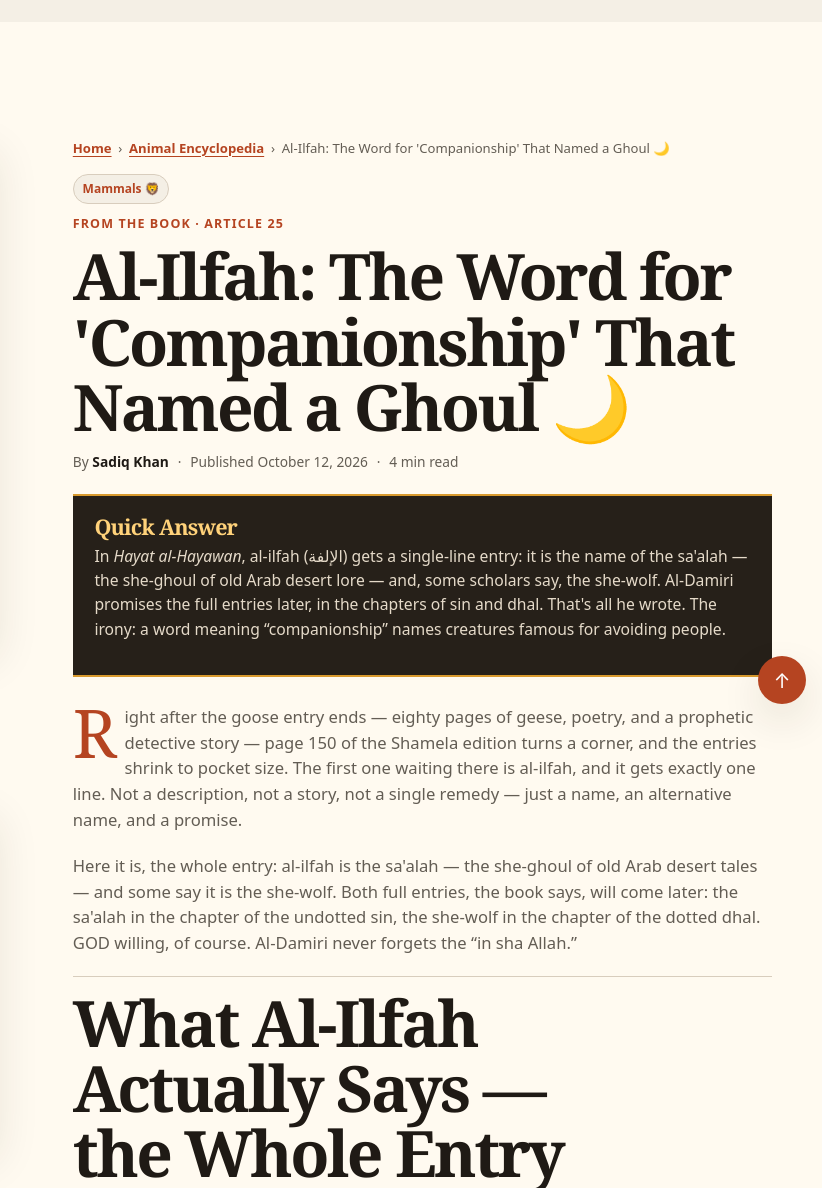
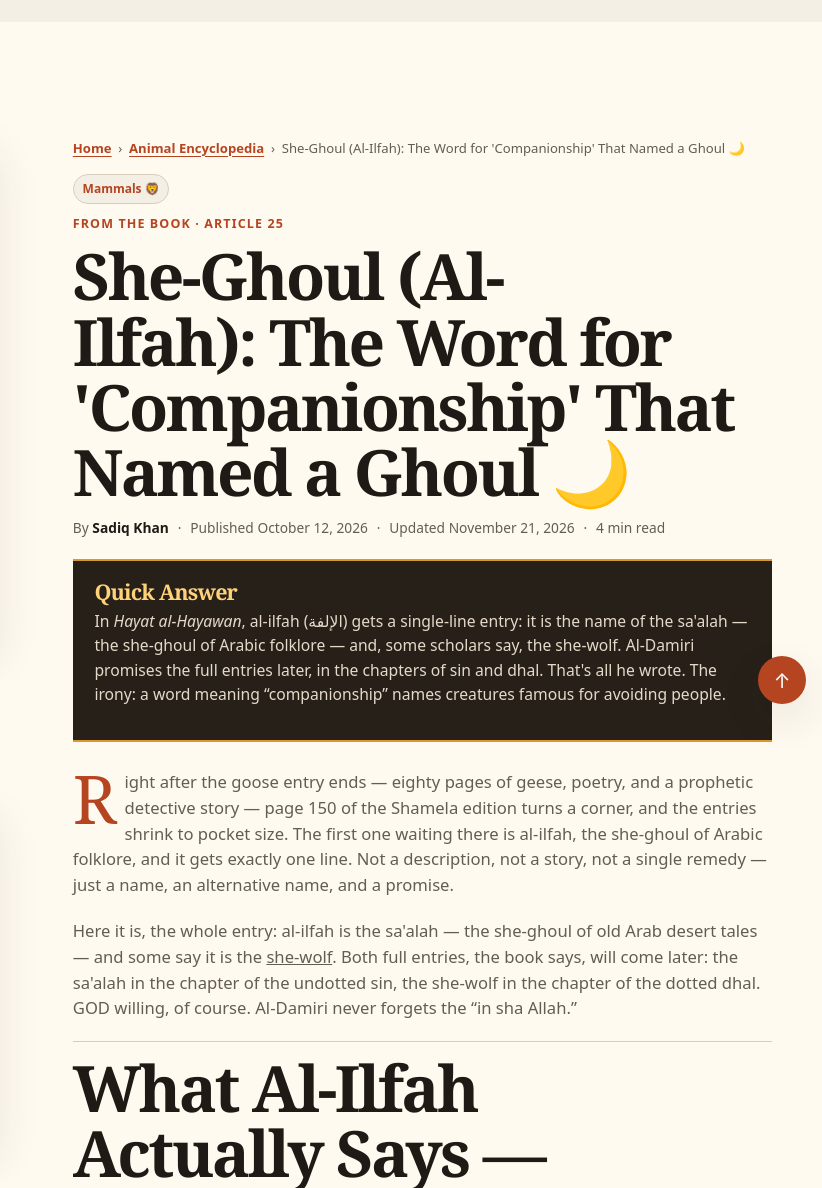
Before and after one commit to sadiqcrazy11-ctrl/sadiqcrazy11-ctrl.github.io, a plain HTML site: page assets/pages/ilfah.html in a window 1280 px wide. Shown: the part 80-1268 px from the top of the page, 458-1280 px from the left. Drawn offline with Linux system fonts and the light colour scheme.

Commit message:
SEO refresh: ilfah (she-ghoul) — primary keyword 'she-ghoul', new title/meta, Quick Answer, H2, internal links

```diff
--- a/assets/pages/ilfah.html
+++ b/assets/pages/ilfah.html
@@ -6,23 +6,23 @@
   <meta name="viewport" content="width=device-width, initial-scale=1, viewport-fit=cover" />
   <meta name="color-scheme" content="light dark" />
   <meta name="theme-color" content="#17130f" />
-  <meta name="description" content="Al-ilfah (الإلفة) gets one line in Hayat al-Hayawan: the she-ghoul — or, some say, the she-wolf. Why &#x27;companionship&#x27; names creatures that shun people." />
-  <meta name="keywords" content="al-ilfah, hayat al hayawan, sa&#x27;alah, she-wolf, al-damiri" />
+  <meta name="description" content="Al-ilfah is the she-ghoul of Arabic folklore — the sa&#x27;alah, or some say the she-wolf. Why does a word meaning &#x27;companionship&#x27; name a creature that shuns people?" />
+  <meta name="keywords" content="she-ghoul, ghoul in Arabic folklore, sa&#x27;alah, al-ilfah, hayat al hayawan, she-wolf, al-damiri" />
   <link rel="icon" type="image/webp" href="https://sadiqcrazy11-ctrl.github.io/assets/profile.webp" />
   <link rel="apple-touch-icon" href="https://sadiqcrazy11-ctrl.github.io/assets/profile.webp" />
   <link rel="canonical" href="https://sadiqcrazy11-ctrl.github.io/assets/pages/ilfah.html" />
   <meta property="og:type" content="article" />
   <meta property="og:site_name" content="Strange Tale About Animals" />
   <meta property="og:url" content="https://sadiqcrazy11-ctrl.github.io/assets/pages/ilfah.html" />
-  <meta property="og:title" content="Al-Ilfah: The One-Line Entry That Named a She-Ghoul | Strange Tale About Animals" />
-  <meta property="og:description" content="Al-ilfah (الإلفة) gets one line in Hayat al-Hayawan: the she-ghoul — or, some say, the she-wolf. Why &#x27;companionship&#x27; names creatures that shun people." />
+  <meta property="og:title" content="She-Ghoul (Al-Ilfah — الإلفة): The Word for 'Companionship' That Named a Ghoul | Strange Tale About Animals" />
+  <meta property="og:description" content="Al-ilfah is the she-ghoul of Arabic folklore — the sa&#x27;alah, or some say the she-wolf. Why does a word meaning &#x27;companionship&#x27; name a creature that shuns people?" />
   <meta property="og:image" content="https://sadiqcrazy11-ctrl.github.io/assets/ilfah.jpg" />
   <meta name="twitter:card" content="summary_large_image" />
-  <meta name="twitter:title" content="Al-Ilfah: The One-Line Entry That Named a She-Ghoul | Strange Tale About Animals" />
-  <meta name="twitter:description" content="Al-ilfah (الإلفة) gets one line in Hayat al-Hayawan: the she-ghoul — or, some say, the she-wolf. Why &#x27;companionship&#x27; names creatures that shun people." />
+  <meta name="twitter:title" content="She-Ghoul (Al-Ilfah — الإلفة): The Word for 'Companionship' That Named a Ghoul | Strange Tale About Animals" />
+  <meta name="twitter:description" content="Al-ilfah is the she-ghoul of Arabic folklore — the sa&#x27;alah, or some say the she-wolf. Why does a word meaning &#x27;companionship&#x27; name a creature that shuns people?" />
   <meta name="twitter:image" content="https://sadiqcrazy11-ctrl.github.io/assets/ilfah.jpg" />
-  <title>Al-Ilfah: The One-Line Entry That Named a She-Ghoul | Strange Tale About Animals</title>
-  <script type="application/ld+json">{"@context": "https://schema.org", "@type": "Article", "headline": "Al-Ilfah: The One-Line Entry That Named a She-Ghoul | Strange Tale About Animals", "description": "Al-ilfah (الإلفة) gets one line in Hayat al-Hayawan: the she-ghoul — or, some say, the she-wolf. Why 'companionship' names creatures that shun people.", "image": ["https://sadiqcrazy11-ctrl.github.io/assets/ilfah.jpg"], "datePublished": "2026-10-12", "author": {"@type": "Person", "name": "Sadiq Khan"}, "publisher": {"@type": "Organization", "name": "Strange Tale About Animals"}, "mainEntityOfPage": "https://sadiqcrazy11-ctrl.github.io/assets/pages/ilfah.html"}</script>
+  <title>She-Ghoul (Al-Ilfah — الإلفة): The Word for 'Companionship' That Named a Ghoul | Strange Tale About Animals</title>
+  <script type="application/ld+json">{"@context": "https://schema.org", "@type": "Article", "headline": "She-Ghoul (Al-Ilfah — الإلفة): The Word for 'Companionship' That Named a Ghoul | Strange Tale About Animals", "description": "Al-ilfah is the she-ghoul of Arabic folklore — the sa'alah, or some say the she-wolf. Why does a word meaning 'companionship' name a creature that shuns people?", "image": ["https://sadiqcrazy11-ctrl.github.io/assets/ilfah.jpg"], "datePublished": "2026-10-12", "dateModified": "2026-11-21", "author": {"@type": "Person", "name": "Sadiq Khan"}, "publisher": {"@type": "Organization", "name": "Strange Tale About Animals"}, "mainEntityOfPage": "https://sadiqcrazy11-ctrl.github.io/assets/pages/ilfah.html"}</script>
 <script type="application/ld+json">{"@context": "https://schema.org", "@type": "BreadcrumbList", "itemListElement": [{"@type": "ListItem", "position": 1, "name": "Home", "item": "https://sadiqcrazy11-ctrl.github.io/"}, {"@type": "ListItem", "position": 2, "name": "Animal Encyclopedia", "item": "https://sadiqcrazy11-ctrl.github.io/assets/pages/az-index.html"}, {"@type": "ListItem", "position": 3, "name": "Al-Ilfah", "item": "https://sadiqcrazy11-ctrl.github.io/assets/pages/ilfah.html"}]}</script>
 <script type="application/ld+json">{"@context": "https://schema.org", "@graph": [{"@type": "FAQPage", "@id": "https://sadiqcrazy11-ctrl.github.io/assets/pages/ilfah.html#faq", "mainEntity": [{"@type": "Question", "name": "What does the al-ilfah entry actually say?", "acceptedAnswer": {"@type": "Answer", "text": "The complete entry is one line: al-ilfah is the sa'alah, or she-ghoul, and some say it is the she-wolf. Both full entries are promised later. No description, story, or remedies appear here."}}, {"@type": "Question", "name": "Why is a word meaning companionship the name of a ghoul?", "acceptedAnswer": {"@type": "Answer", "text": "The book does not explain it. Ilfah means familiarity and companionship in Arabic, yet it is attached to the she-ghoul and the she-wolf, creatures associated with keeping away from people. The contradiction remains unresolved."}}, {"@type": "Question", "name": "Where can I read the full entries on the sa'alah and the she-wolf?", "acceptedAnswer": {"@type": "Answer", "text": "Al-Damiri promises the sa'alah in the chapter of the undotted sin and the she-wolf in the chapter of the dotted dhal, later in the book. This series follows the book in order and will reach both entries later."}}]}]}</script>
   <style>
@@ -610,33 +610,33 @@
   <main class="article-page-main" id="article">
     <section class="facts">
       <div class="wrap">
-<article class="article-shell searchable-article" data-category="mammals" data-published="2026-10-12" aria-labelledby="ilfah-article-title">
+<article class="article-shell searchable-article" data-category="mammals" data-published="2026-10-12" data-focus-keyword="she-ghoul" data-secondary-keywords="ghoul in Arabic folklore, sa'alah, what is a ghoul" aria-labelledby="ilfah-article-title">
           <aside class="article-visual">
             <img src="../ilfah.jpg" loading="lazy" decoding="async" alt="A lone wolf silhouette crossing a moonlit desert beneath a dark blue sky" />
             <div class="profile-plate"><span class="profile-plate-label">Animal Encyclopedia · Profile</span><strong class="profile-plate-name">Al-Ilfah · She-Ghoul</strong><span class="profile-plate-book">Al-Ilfah</span></div>
             <div class="quick-facts"><h2>Quick Facts</h2><dl class="quick-facts-rows"><div><dt>Book entry</dt><dd>Al-Ilfah</dd></div><div><dt>Group</dt><dd>Mammals</dd></div><div><dt>Source</dt><dd>Hayat al-Hayawan al-Kubra</dd></div></dl><h3>Strangest in the entry</h3><ul><li><strong>1 line</strong> — in the original entry</li><li><strong>2 names</strong> — she-ghoul or she-wolf</li><li><strong>25</strong> — twenty-fifth animal article</li></ul></div>
           </aside>
 
-          <div class="article-copy"><nav class="breadcrumbs" aria-label="Breadcrumb"><a href="../../index.html">Home</a><span aria-hidden="true">›</span><a href="az-index.html">Animal Encyclopedia</a><span aria-hidden="true">›</span><span aria-current="page">Al-Ilfah: The Word for &#x27;Companionship&#x27; That Named a Ghoul 🌙</span></nav>
+          <div class="article-copy"><nav class="breadcrumbs" aria-label="Breadcrumb"><a href="../../index.html">Home</a><span aria-hidden="true">›</span><a href="az-index.html">Animal Encyclopedia</a><span aria-hidden="true">›</span><span aria-current="page">She-Ghoul (Al-Ilfah): The Word for &#x27;Companionship&#x27; That Named a Ghoul 🌙</span></nav>
             <span class="category-badge">Mammals 🦁</span>
             <div class="article-label">From the book · Article 25</div>
-            <h1 id="ilfah-article-title">Al-Ilfah: The Word for 'Companionship' That Named a Ghoul 🌙</h1><div class="article-meta"><span>By <strong>Sadiq Khan</strong></span><span aria-hidden="true">·</span><time datetime="2026-10-12">Published October 12, 2026</time><span aria-hidden="true">·</span><span>4 min read</span></div>
+            <h1 id="ilfah-article-title">She-Ghoul (Al-Ilfah): The Word for 'Companionship' That Named a Ghoul 🌙</h1><div class="article-meta"><span>By <strong>Sadiq Khan</strong></span><span aria-hidden="true">·</span><time datetime="2026-10-12">Published October 12, 2026</time><span aria-hidden="true">·</span><span>Updated November 21, 2026</span><span aria-hidden="true">·</span><span>4 min read</span></div>
 
             <div class="article-body">
               <aside class="quick-answer" aria-labelledby="ilfah-quick-answer">
                 <h2 id="ilfah-quick-answer">Quick Answer</h2>
-                <p>In <em>Hayat al-Hayawan</em>, al-ilfah (<span lang="ar" dir="rtl">الإلفة</span>) gets a single-line entry: it is the name of the sa'alah — the she-ghoul of old Arab desert lore — and, some scholars say, the she-wolf. Al-Damiri promises the full entries later, in the chapters of sin and dhal. That's all he wrote. The irony: a word meaning “companionship” names creatures famous for avoiding people.</p>
+                <p>In <em>Hayat al-Hayawan</em>, al-ilfah (<span lang="ar" dir="rtl">الإلفة</span>) gets a single-line entry: it is the name of the sa'alah — the she-ghoul of Arabic folklore — and, some scholars say, the she-wolf. Al-Damiri promises the full entries later, in the chapters of sin and dhal. That's all he wrote. The irony: a word meaning “companionship” names creatures famous for avoiding people.</p>
               </aside>
 
-              <p>Right after the goose entry ends — eighty pages of geese, poetry, and a prophetic detective story — page 150 of the Shamela edition turns a corner, and the entries shrink to pocket size. The first one waiting there is al-ilfah, and it gets exactly one line. Not a description, not a story, not a single remedy — just a name, an alternative name, and a promise.</p>
+              <p>Right after the goose entry ends — eighty pages of geese, poetry, and a prophetic detective story — page 150 of the Shamela edition turns a corner, and the entries shrink to pocket size. The first one waiting there is al-ilfah, the she-ghoul of Arabic folklore, and it gets exactly one line. Not a description, not a story, not a single remedy — just a name, an alternative name, and a promise.</p>
 
-              <p>Here it is, the whole entry: al-ilfah is the sa'alah — the she-ghoul of old Arab desert tales — and some say it is the she-wolf. Both full entries, the book says, will come later: the sa'alah in the chapter of the undotted sin, the she-wolf in the chapter of the dotted dhal. GOD willing, of course. Al-Damiri never forgets the “in sha Allah.”</p>
+              <p>Here it is, the whole entry: al-ilfah is the sa'alah — the she-ghoul of old Arab desert tales — and some say it is the <a href="ilq.html">she-wolf</a>. Both full entries, the book says, will come later: the sa'alah in the chapter of the undotted sin, the she-wolf in the chapter of the dotted dhal. GOD willing, of course. Al-Damiri never forgets the “in sha Allah.”</p>
 
               <h2 class="article-section-heading" id="ilfah-whole-entry">What Al-Ilfah Actually Says — the Whole Entry</h2>
               <p>The book does not describe the sa'alah here. It does not describe the she-wolf. No looks, no habits, no food. Just a word, two candidates, and a direction to walk in. That's the entire entry — and dressing it up as more would be lying to you.</p>
 
-              <h2 class="article-section-heading" id="ilfah-irony">The Irony: 'Companionship' as a Name for Loners</h2>
-              <p>In Arabic, ilfah (<span lang="ar" dir="rtl">ألفة</span>) means familiarity, companionship — the warmth of being used to someone's company. It's a soft word. And al-Damiri attaches it to the sa'alah, a creature of the empty desert, and the she-wolf — an animal this very book, a hundred pages earlier in the asraman entry, listed among “the cut-off ones,” named for how the wolf and the crow keep away from people.</p>
+              <h2 class="article-section-heading" id="ilfah-irony">The Irony: Why 'Companionship' Names a She-Ghoul</h2>
+              <p>In Arabic, ilfah (<span lang="ar" dir="rtl">ألفة</span>) means familiarity, companionship — the warmth of being used to someone's company. It's a soft word. And al-Damiri attaches it to the sa'alah, a creature of the empty desert, and the she-wolf — an animal this very book, a hundred pages earlier in the <a href="asraman.html">asraman entry</a>, listed among “the cut-off ones,” named for how the wolf and the crow keep away from people.</p>
 
               <p>The word for companionship is the name of the animals that won't come near you.</p>
 
```
